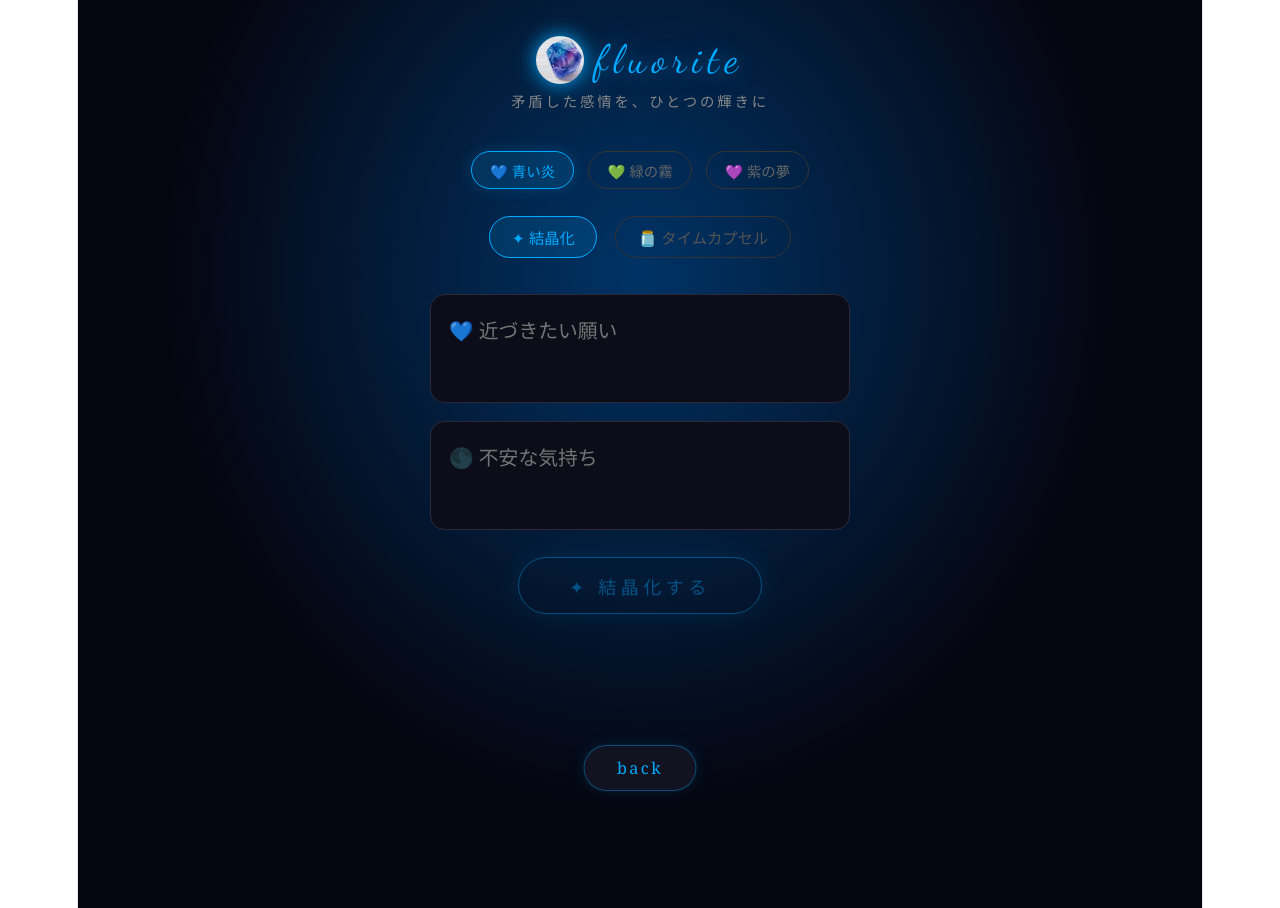
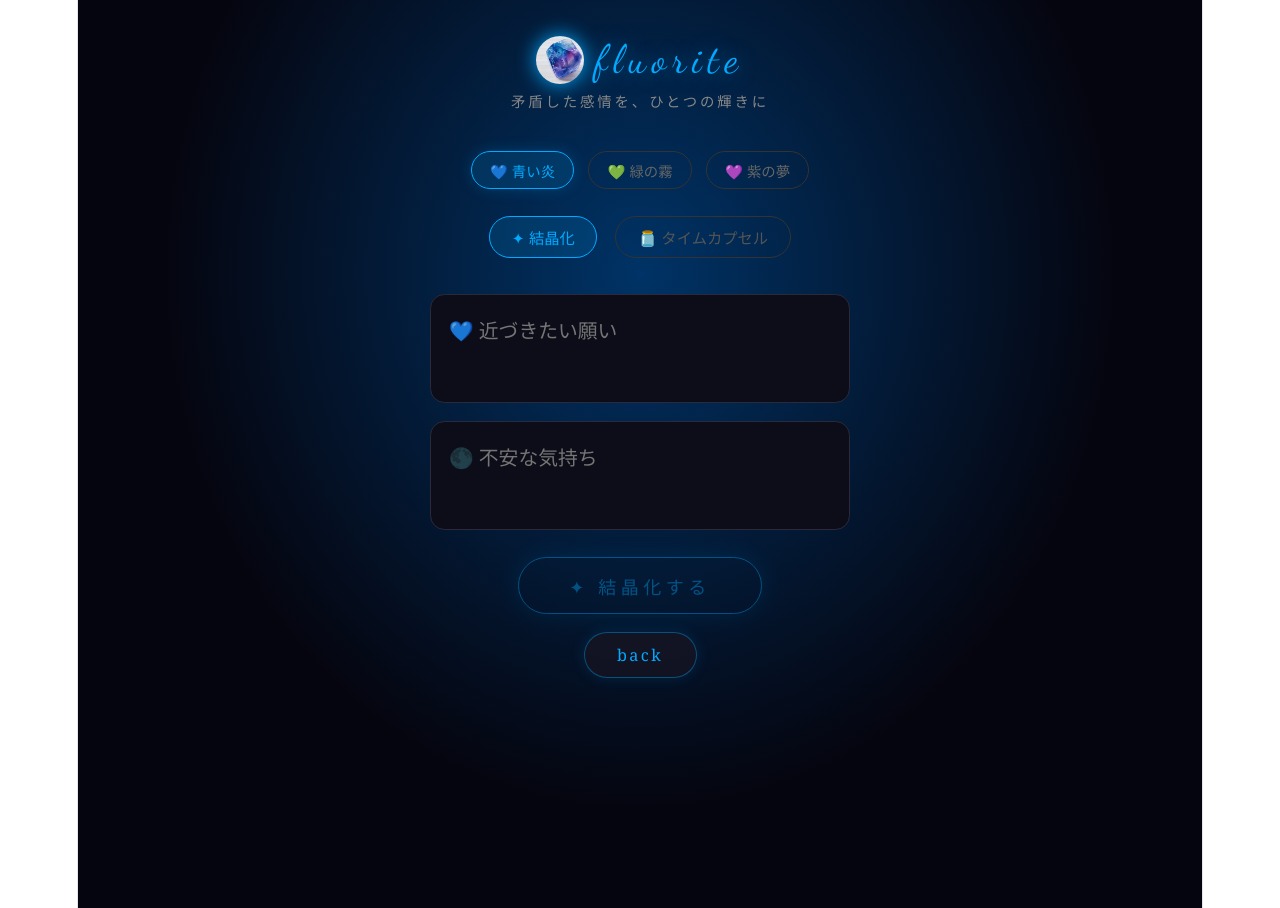
Before and after one commit to soraniikou/Fluorite, a React (Vite) app: page / in a window 1280 px wide. Built offline with nearby package versions, Linux system fonts and the light colour scheme.

Commit message:
Update App.jsx

```diff
--- a/src/App.jsx
+++ b/src/App.jsx
@@ -523,11 +523,8 @@ export default function App() {
       <button
         onClick={goBack}
         style={{
-          position: "fixed",
-          bottom: "0.5rem",
-          left: "50%",
-          transform: "translateX(-50%)",
-          zIndex: 10,
+         display: "block",
+margin: "1rem auto 0",
           padding: "0.6rem 1.8rem",
           background: "rgba(20,20,35,0.9)",
           border: `1px solid ${col.glow}66`,
```
